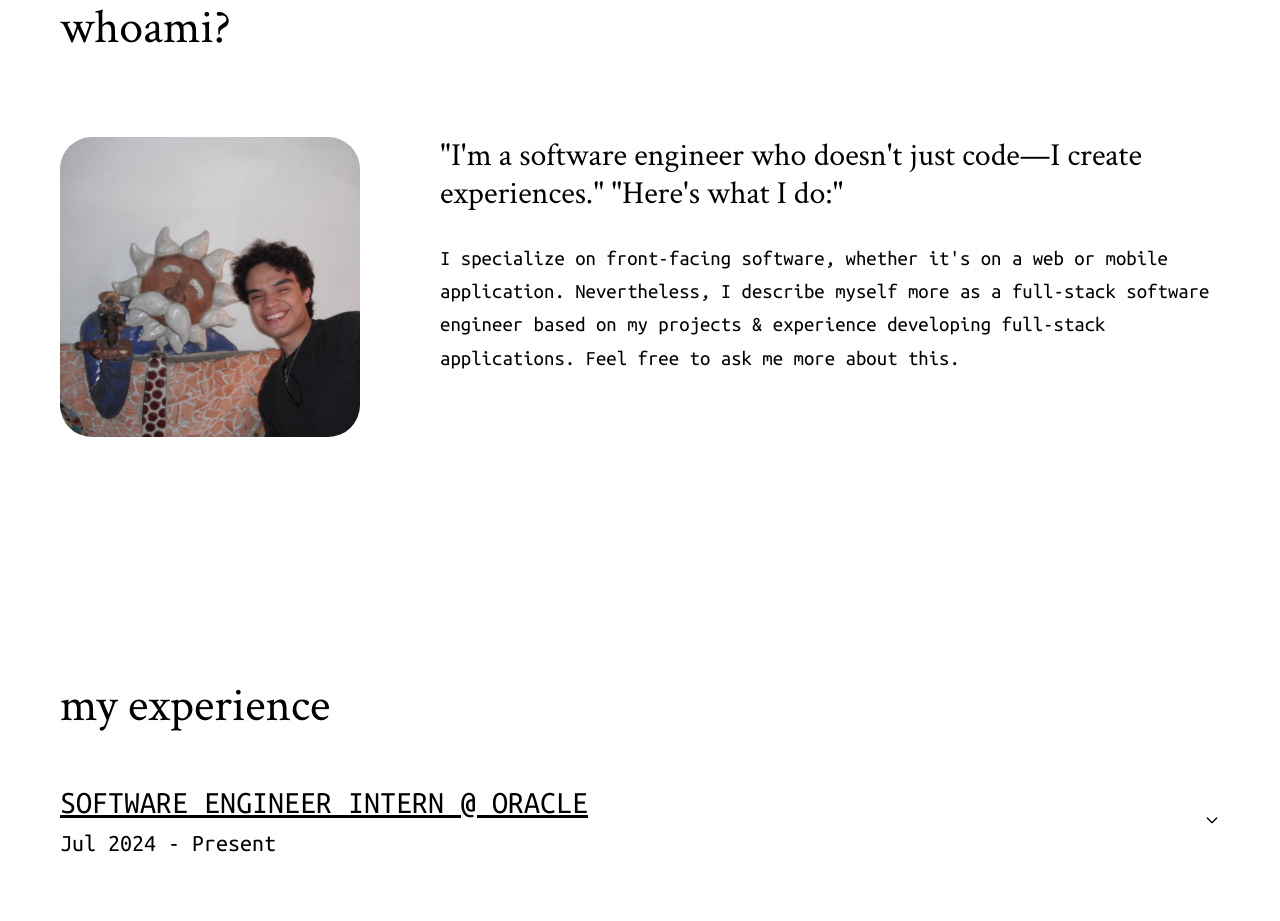
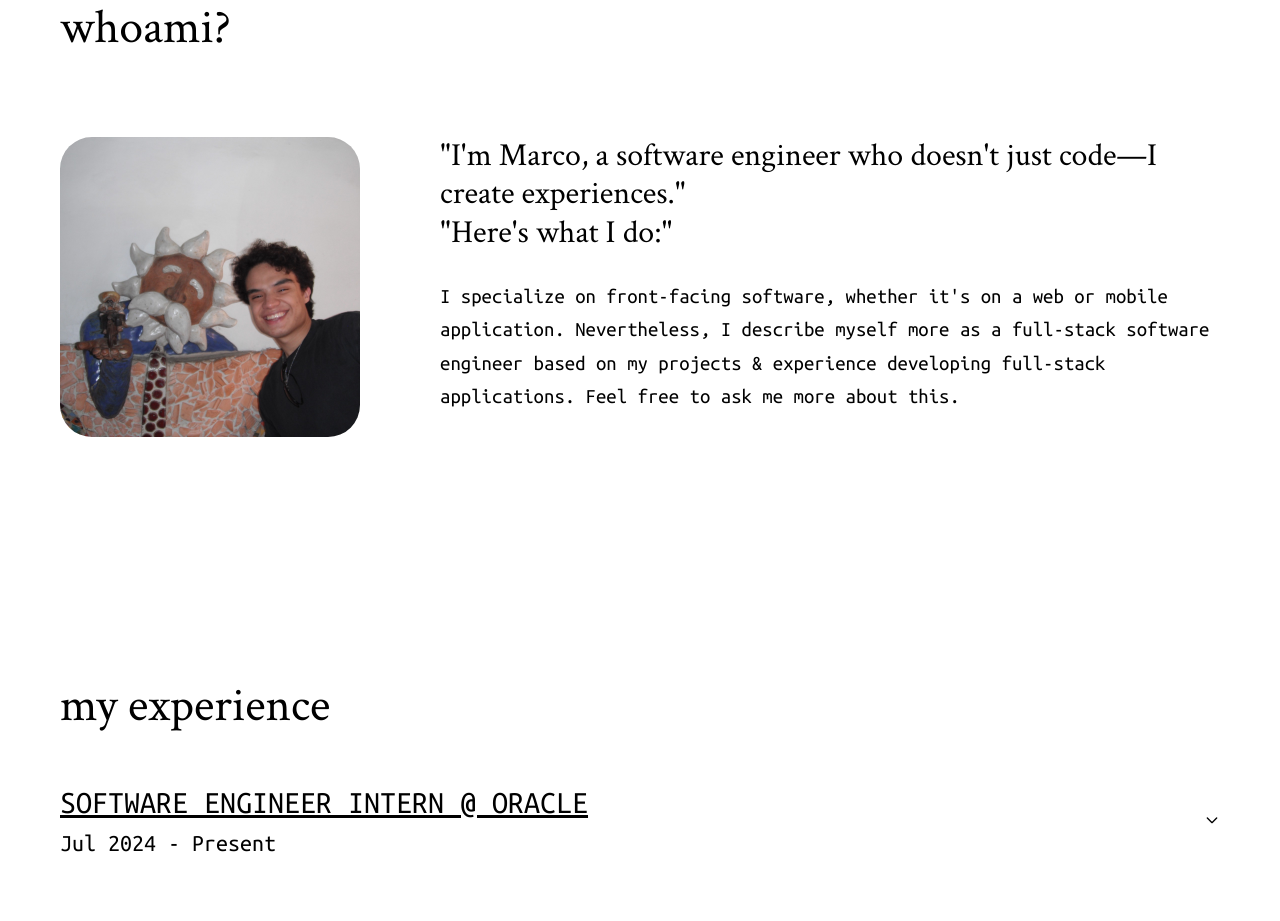
Before and after one commit to marcoolucio17/marcoco-portfolio, a Next.js app: page / in a window 1280 px wide. Shown: the part 960-1881 px from the top of the page. Built offline with nearby package versions, Linux system fonts and the light colour scheme.

Commit message:
apostrophe fixes

```diff
--- a/app/components/sections/AboutMe.tsx
+++ b/app/components/sections/AboutMe.tsx
@@ -1,13 +1,9 @@
 "use client";
 
 import React from "react";
-import Image from "next/image";
-import { useTheme } from "next-themes";
 import { FlippingCard } from "../ui/FlippingCard";
 
 export default function AboutMe() {
-  const { theme } = useTheme();
-
   return (
     <div id="about-me-main-div" className="flex flex-col w-full h-full gap-20">
       <div>
@@ -30,11 +26,12 @@ export default function AboutMe() {
 
         <div className="flex flex-col gap-7 flex-1">
           <h2>
-            "I&apos;m a software engineer who doesn&apos;t just code—I create experiences."
-"Here&apos;s what I do:"
+            "I'm Marco, a software engineer who doesn't just code—I create experiences."
+            <br />
+            "Here's what I do:"
           </h2>
           <p className="font-mono">
-            I specialize on front-facing software, whether it&apos;s on a web or
+            I specialize on front-facing software, whether it's on a web or
             mobile application. Nevertheless, I describe myself more as a
             full-stack software engineer based on my projects & experience
             developing full-stack applications. Feel free to ask me more about
```
